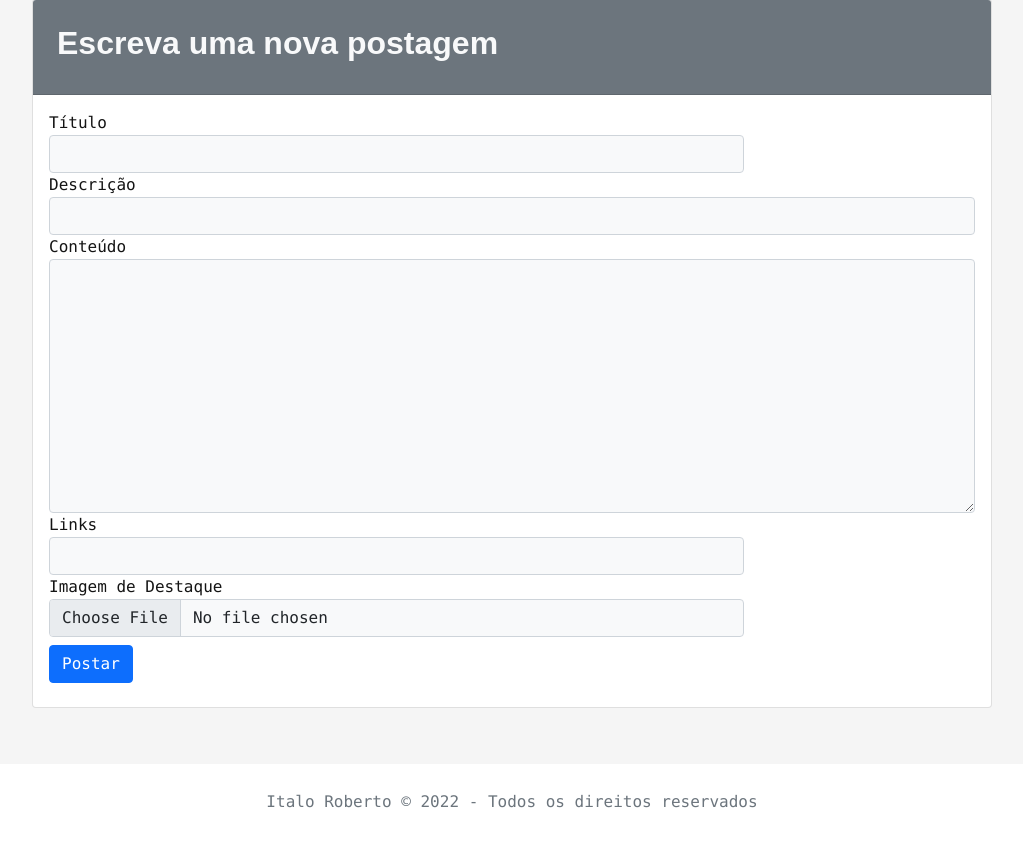
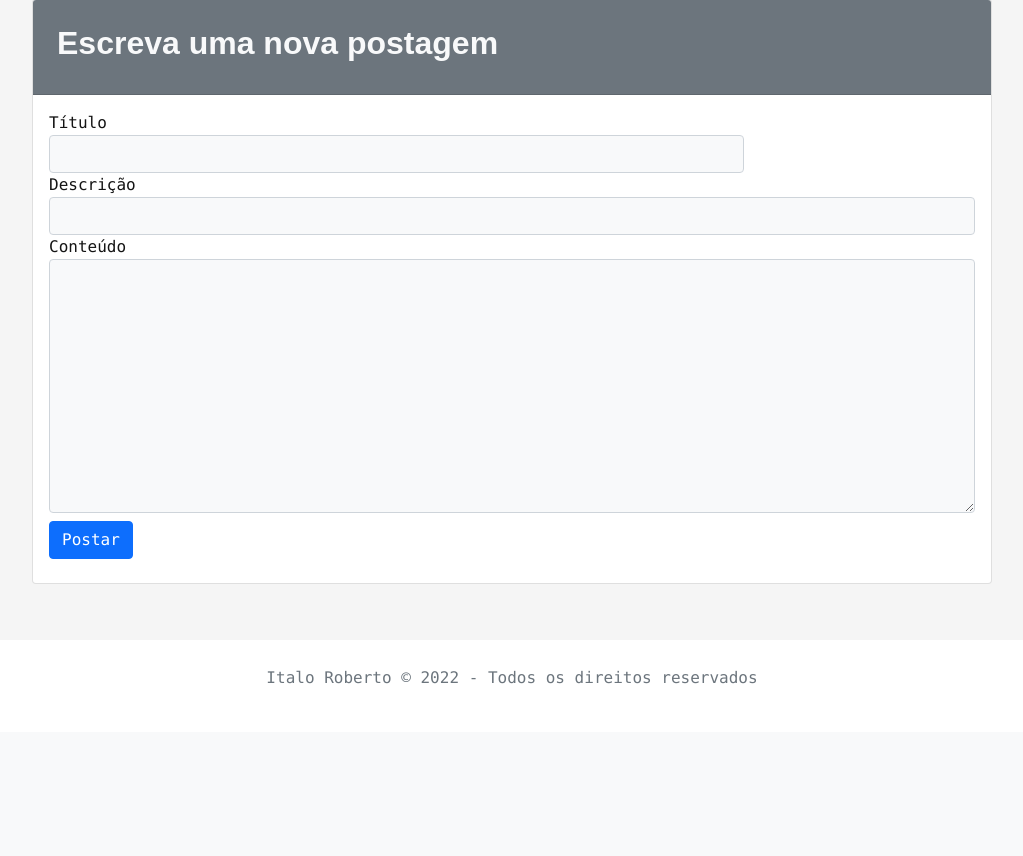
Before and after one commit to Italo-Roberto/MyBlog, a Django app: page /form_posting/ in a window 1280 px wide. Shown: the part 91-947 px from the top of the page, without its empty margins (128-1151 px from the left). After the commit the page ends 775 px from the top, so only its background shows below. Run offline with Django 4.2, Linux system fonts and the light colour scheme; the visitor is signed in with stand-in values (Sample User, id 1); some libraries are stand-ins or nearby versions.

Commit message:
Realizado ajustes de layout na home e corrigo model para tinymce

```diff
--- a/blog/models.py
+++ b/blog/models.py
@@ -4,10 +4,8 @@ from django.db import models
 class Post(models.Model):
     titulo = models.CharField(max_length=100)
     descricao = models.CharField(max_length=150)
-    imagem = models.ImageField(upload_to='imagens/')
     conteudo = models.TextField()
     data_criacao = models.DateTimeField(auto_now=True)
-    link = models.URLField(blank=True)
 
     class Meta():
         db_table = 'blog'
--- a/blog/templates/form_posting.html
+++ b/blog/templates/form_posting.html
@@ -21,14 +21,6 @@
                 <label>Conteúdo</label>
                 <textarea name="conteudo" class="form-control bg-light" id="conteudo" cols="30" rows="10"></textarea>
             </div>
-            <div class="form-group">
-                <label>Links</label>
-                <input type="text" class="form-control bg-light w-75" name="link">
-            </div>
-            <div class="form-group">
-                <label>Imagem de Destaque</label>
-                <input type="file" class="form-control bg-light w-75" name="imagem">
-            </div>
 
             <div class="form-group">
                 <input type="submit" class="btn btn-primary my-2" value="Postar">
@@ -39,7 +31,10 @@
 
 <script>
     tinymce.init({
-        selector: '#conteudo'
+        selector: '#conteudo',
+        plugins: [
+            'advlist autolink link image list media'
+        ]
     })
 </script>
 {% endblock %}
--- a/blog/views.py
+++ b/blog/views.py
@@ -1,3 +1,4 @@
+from turtle import pos
 from django.shortcuts import get_object_or_404, render, redirect
 #Rentringir algumas views apenas para usuários logados
 from django.contrib.auth.decorators import login_required
@@ -7,7 +8,7 @@ from django.contrib.auth import authenticate, login, logout
 from django.contrib import messages
 from .models import Post
 
-# Create your views here.
+# View que exibie todos os posts
 def blog(request):
     data = {
         'posts': Post.objects.all(),
@@ -15,7 +16,7 @@ def blog(request):
     }
     return render(request, 'blog.html', data)
 
-#Rota que renderiza post individual
+#View que renderiza post individual
 def post(request, post_id):
     post = get_object_or_404(Post, pk=post_id)
     return render(request, 'post.html', {'post': post})
@@ -42,19 +43,24 @@ def logout_user(request):
     logout(request)
     return redirect('/')
 
-#Rota que renderiza formulário de inserção dos posts
+#View que renderiza formulário de inserção dos posts
 @login_required(login_url='/login/')
 def form_posting(request):
     return render(request, 'form_posting.html')
 
-#Rota que insere postagens no banco
+#View que insere postagens no banco
 @login_required(login_url='/login/')
 def posting(request):
     if request.POST:
         titulo = request.POST.get('titulo')
         descricao = request.POST.get('descricao')
-        imagem = request.POST.get('imagem')
         conteudo = request.POST.get('conteudo')
-        link = request.POST.get('link')
-        Post.objects.create(titulo=titulo, descricao=descricao, imagem=imagem, conteudo=conteudo, link=link)
+        Post.objects.create(titulo=titulo, descricao=descricao, conteudo=conteudo)
     return redirect('/')
+
+#View que excluir evento
+@login_required(login_url='/login/')
+def delete_post(request, id_post):
+    post = Post.objects.get(id=id_post)
+    post.delete()
+    return redirect('/')
--- a/myblog/urls.py
+++ b/myblog/urls.py
@@ -31,6 +31,7 @@ urlpatterns = [
     path('<int:post_id>/', views.post, name='post'),
     path('form_posting/', views.form_posting, name='form_posting'),
     path('form_posting/posting', views.posting, name='posting'),
+    path('login/delete_post/<int:id_post>', views.delete_post, name='delete_post'),
 ]
 
 #Necessário para armazenamento de imagens
```
Also changed, not shown: blog/templates/blog.html (+9 -2 lines), blog/templates/post.html (+1 -12 lines), blog/migrations/0005_remove_post_imagem_remove_post_link.py (added), 1 other file.
